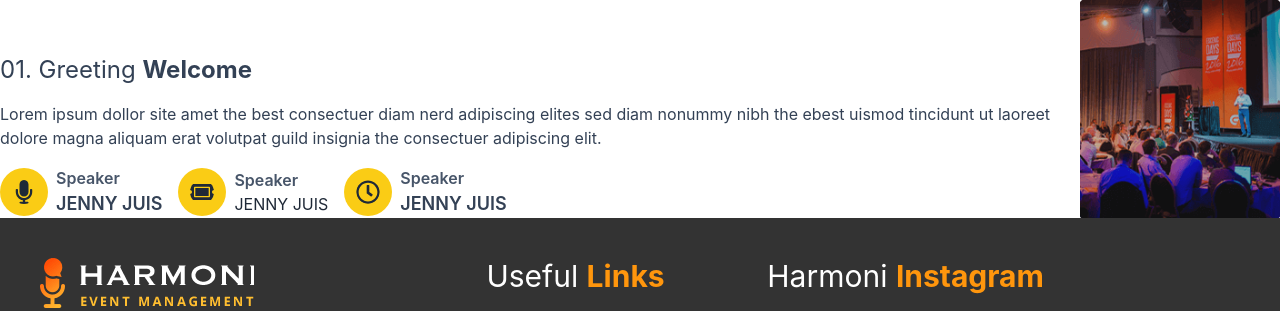
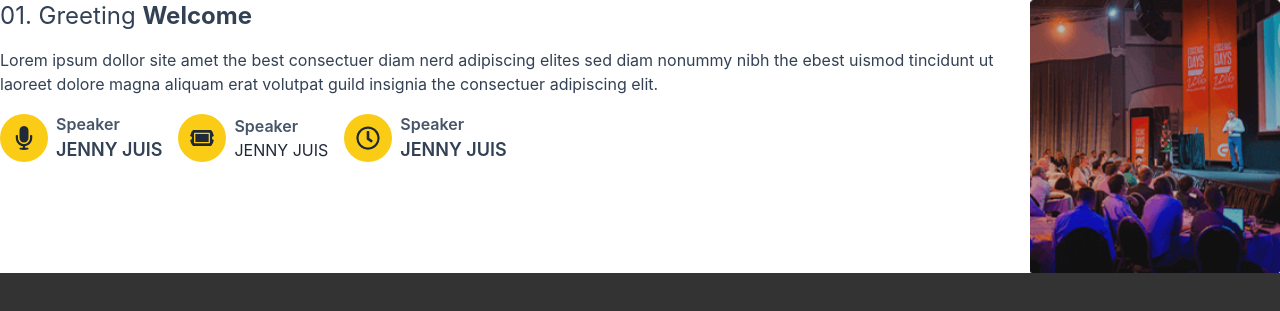
Before and after one commit to team-binarybrains/eventy-clientsite, a React (Create React App) app: page /event in a window 1280 px wide. Shown: the top 311 px of the page. Built offline with nearby package versions, Linux system fonts and the light colour scheme; a web font is replaced by a local one.

Commit message:
design rebuild in dayone.js

```diff
--- a/src/Components/EventDetails/FeaturedEvent/EventSchedule/DayOne/DayOne.js
+++ b/src/Components/EventDetails/FeaturedEvent/EventSchedule/DayOne/DayOne.js
@@ -5,14 +5,14 @@ import dayOne from '../../img/1.hall.png'
 
 const DayOne = () => {
    return (
-      <div className="flex flex-wrap-reverse gap-2 items-start">
+      <div className="flex flex-wrap-reverse gap-2">
          <div className='basis-[320px] grow '>
             <div className="">
                <h1 className='text-2xl text-slate-700 '>01. Greeting <strong>Welcome</strong></h1>
                <p className='text-slate-700 py-4'>Lorem ipsum dollor site amet the best consectuer diam nerd adipiscing elites sed diam nonummy nibh the ebest uismod tincidunt ut laoreet dolore magna aliquam erat volutpat guild insignia the consectuer adipiscing elit.</p>
             </div>
             <div className="">
-               <div className="flex  gap-4">
+               <div className="flex gap-4">
                   <div className="flex items-center gap-2">
                      <FaMicrophone  className='text-5xl p-3 rounded-full bg-yellow-400'/>
                      <div className="">
@@ -37,8 +37,8 @@ const DayOne = () => {
                </div>
             </div>
          </div>
-         <div className="grow-0 basis-[200px]">
-            <img src={dayOne} className='h-auto max-w-sm w-full mx-auto' alt="" />
+         <div className="grow-0 basis-[250px]">
+            <img src={dayOne} className='h-auto max-w-md w-full mx-auto' alt="" />
          </div>
       </div>
    );
```
